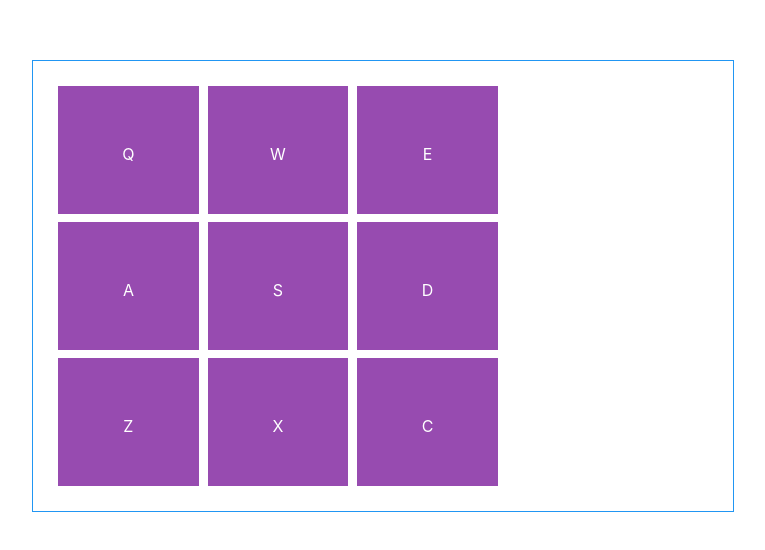
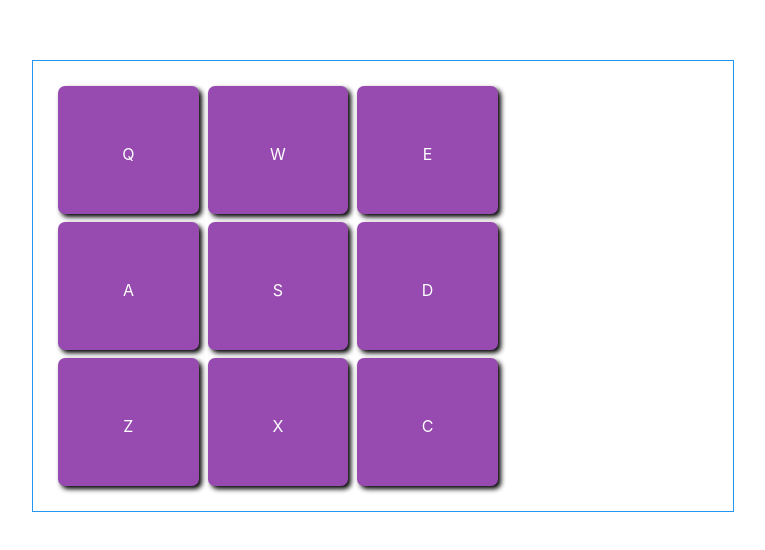
Before and after one commit to RayMathew/freeCodeCampFrontEndProject4, a React (Create React App) app: page / in a window 1280 px wide. Shown: the part 114-664 px from the top of the page, without its empty margins (257-1022 px from the left). Built offline with nearby package versions, Linux system fonts and the light colour scheme.

Commit message:
added animation for pad click

```diff
--- a/src/App.css
+++ b/src/App.css
@@ -30,4 +30,11 @@
     color: white;
     text-align: center;
     padding-top: 41%;
+    border-radius: 7px;
+    box-shadow: black 3px 3px 5px;
 }
+
+.drum-pad.clicked {
+    box-shadow: black 0px 0px 2px;
+    background-color: #2196f3;
+}
--- a/src/components/drumpad.jsx
+++ b/src/components/drumpad.jsx
@@ -2,16 +2,36 @@ import React from 'react';
 
 
 class DrumPad extends React.Component {
+    constructor(props){
+        super(props);
+        this.state = {
+            clicked: false
+        };
+    }
 
     playAudio = () => {
         const audio = document.getElementById(this.props.id);
         audio.currentTime = 0;
         audio.play();
+        this.padClickAnimation();
+    };
+
+    padClickAnimation = () => {
+        this.setState({
+            clicked: true
+        }, () => {
+            setTimeout(() => {
+                this.setState({
+                    clicked: false
+                });
+            },100);
+        });
     };
 
     render () {
+        const classes = this.state.clicked? 'drum-pad clicked' : 'drum-pad';
         return (
-            <div className="drum-pad" onClick={this.playAudio}>
+            <div className={classes} onClick={this.playAudio}>
                 <audio src={this.props.clip} className="clip" id={this.props.id}></audio>
                 {this.props.id}
             </div>
```
